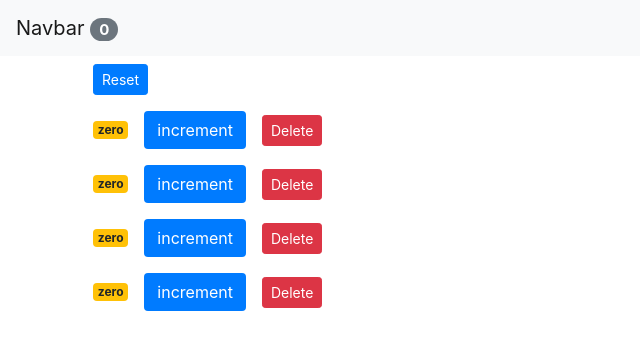
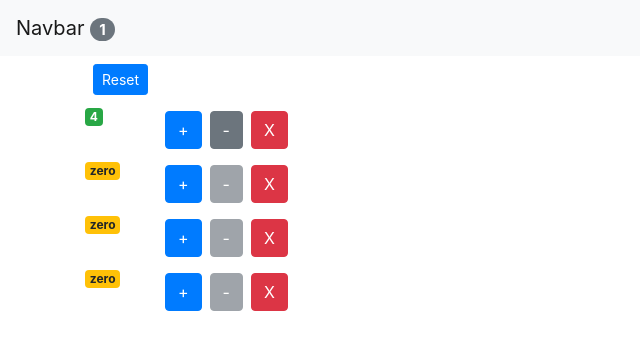
Before and after one commit to Amsvi/Reactjs, a React (Create React App) app in the folder count/: page / in a window 1280 px wide. Shown: the top 350 px of the page, without its empty margins (0-640 px from the left). Built offline with nearby package versions, Linux system fonts and the light colour scheme.

Commit message:
add row and Decriment btn

```diff
--- a/count/src/App.js
+++ b/count/src/App.js
@@ -6,7 +6,7 @@
 class App extends Component {
   state = {
     counters: [
-      { id: 0, value: 0 },
+      { id: 0, value: 4 },
       { id: 1, value: 0 },
       { id: 2, value: 0 },
       { id: 3, value: 0 },
@@ -18,6 +18,14 @@
     const index = counters.indexOf(counter);
     counters[index] = { ...counter };
     counters[index].value++;
+    this.setState({ counters });
+  };
+
+  handDeIncrement = (counter) => {
+    const counters = [...this.state.counters];
+    const index = counters.indexOf(counter);
+    counters[index] = { ...counter };
+    counters[index].value--;
     this.setState({ counters });
   };
 
@@ -46,6 +54,7 @@
           <Counters
             counters={this.state.counters}
             onIncrement={this.handleIncrement}
+            onDecrement={this.handDeIncrement}
             onDelete={this.handleDeleteEvent}
             onReset={this.handleReset}
           />
--- a/count/src/components/Counters.jsx
+++ b/count/src/components/Counters.jsx
@@ -16,6 +16,7 @@
             counter={counter}
             onDelete={this.props.onDelete}
             onIncrement={this.props.onIncrement}
+            onDecrement={this.props.onDecrement}
             key={counter.id}
           ></Counter>
         ))}
--- a/count/src/components/counter.jsx
+++ b/count/src/components/counter.jsx
@@ -5,27 +5,38 @@
   // it recieves all the data via props and raises event when ever data need to be changed.
   render() {
     return (
-      <div>
+      <div className="row">
+        <div className="col-1">
           <span className={this.buttomRnd()}>{this.formatCount()}</span>
+        </div>
+        <div className="cok">
           <button
             onClick={() => this.props.onIncrement(this.props.counter)}
-          className="btn m-2 badge-primary"
+            className="btn btn-primary"
           >
-          increment
+            +
+          </button>
+          <button
+            onClick={() => this.props.onDecrement(this.props.counter)}
+            className="btn btn-secondary m-2"
+            disabled={this.props.counter.value === 0 ? "disabled" : ""}
+          >
+            -
           </button>
           <button
             //here counter componenet is raising an event
             // its parent (counterS) component is handling that event
             onClick={() => this.props.onDelete(this.props.counter.id)}
-          className="btn btn-danger btn-sm m-2"
+            className="btn btn-danger "
           >
-          Delete
+            X
           </button>
+        </div>
       </div>
     );
   }
   buttomRnd() {
-    let butooo = "badge m-2 badge-";
+    let butooo = "badge badge-";
     butooo += this.props.counter.value === 0 ? "warning" : "success";
     return butooo;
   }
```
Lines whose indentation alone changed are shown as unchanged.
